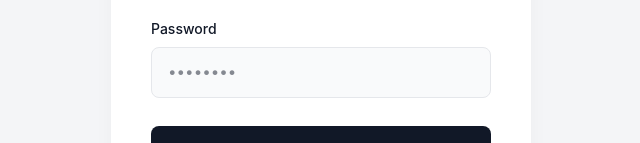
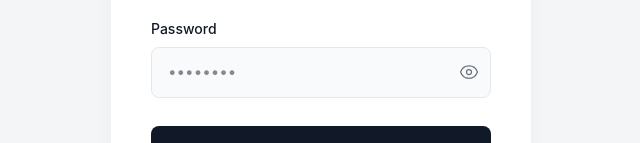
Before and after one commit to addiii24/Zomato, a React (Vite) app in the folder Frontend/: page /user/login in a window 1280 px wide. Shown: the part 356-499 px from the top of the page, without its empty margins (319-959 px from the left). Built offline with nearby package versions, Linux system fonts and the light colour scheme.

Commit message:
feat: implement authentication pages and backend models for user and food partner roles

```diff
--- a/Frontend/src/pages/Auth.css
+++ b/Frontend/src/pages/Auth.css
@@ -81,6 +81,43 @@
   border-color: var(--input-focus);
 }
 
+.password-input-wrapper {
+  position: relative;
+  display: flex;
+  align-items: center;
+  width: 100%;
+}
+
+.password-input-wrapper input {
+  width: 100%;
+  padding-right: 2.5rem;
+  box-sizing: border-box;
+}
+
+.password-toggle-btn {
+  position: absolute;
+  right: 0.75rem;
+  background: none;
+  border: none;
+  padding: 0;
+  cursor: pointer;
+  color: var(--text-secondary);
+  display: flex;
+  align-items: center;
+  justify-content: center;
+  transition: color 0.2s ease;
+  outline: none;
+}
+
+.password-toggle-btn:hover {
+  color: var(--text-primary);
+}
+
+.password-toggle-btn svg {
+  width: 20px;
+  height: 20px;
+}
+
 .auth-btn {
   background-color: var(--btn-bg);
   color: var(--btn-text);
--- a/Frontend/src/pages/FoodPartnerLogin.jsx
+++ b/Frontend/src/pages/FoodPartnerLogin.jsx
@@ -1,8 +1,10 @@
-import React from 'react';
+import React, { useState } from 'react';
 import { Link } from 'react-router-dom';
 import './Auth.css';
 
 const FoodPartnerLogin = () => {
+  const [showPassword, setShowPassword] = useState(false);
+
   return (
     <div className="auth-container">
       <div className="auth-card">
@@ -20,7 +22,29 @@
 
           <div className="form-group">
             <label htmlFor="password">Password</label>
-            <input type="password" id="password" placeholder="••••••••" />
+            <div className="password-input-wrapper">
+              <input
+                type={showPassword ? "text" : "password"}
+                id="password"
+                placeholder="••••••••"
+              />
+              <button
+                type="button"
+                className="password-toggle-btn"
+                onClick={() => setShowPassword(!showPassword)}
+              >
+                {showPassword ? (
+                  <svg xmlns="http://www.w3.org/2000/svg" fill="none" viewBox="0 0 24 24" strokeWidth={1.5} stroke="currentColor">
+                    <path strokeLinecap="round" strokeLinejoin="round" d="M3.98 8.223A10.477 10.477 0 0 0 1.934 12C3.226 16.338 7.244 19.5 12 19.5c.993 0 1.953-.138 2.863-.395M6.228 6.228A10.451 10.451 0 0 1 12 4.5c4.756 0 8.773 3.162 10.065 7.498a10.522 10.522 0 0 1-4.293 5.774M6.228 6.228 3 3m3.228 3.228 3.65 3.65m7.894 7.894L21 21m-3.228-3.228-3.65-3.65m0 0a3 3 0 1 0-4.243-4.243m4.242 4.242L9.88 9.88" />
+                  </svg>
+                ) : (
+                  <svg xmlns="http://www.w3.org/2000/svg" fill="none" viewBox="0 0 24 24" strokeWidth={1.5} stroke="currentColor">
+                    <path strokeLinecap="round" strokeLinejoin="round" d="M2.036 12.322a1.012 1.012 0 0 1 0-.639C3.423 7.51 7.36 4.5 12 4.5c4.638 0 8.573 3.007 9.963 7.178.07.207.07.431 0 .639C20.577 16.49 16.64 19.5 12 19.5c-4.638 0-8.573-3.007-9.963-7.178Z" />
+                    <path strokeLinecap="round" strokeLinejoin="round" d="M15 12a3 3 0 1 1-6 0 3 3 0 0 1 6 0Z" />
+                  </svg>
+                )}
+              </button>
+            </div>
           </div>
 
           <button type="submit" className="auth-btn">Sign in</button>
--- a/Frontend/src/pages/FoodPartnerRegister.jsx
+++ b/Frontend/src/pages/FoodPartnerRegister.jsx
@@ -1,8 +1,10 @@
-import React from 'react';
+import React, { useState } from 'react';
 import { Link } from 'react-router-dom';
 import './Auth.css';
 
 const FoodPartnerRegister = () => {
+  const [showPassword, setShowPassword] = useState(false);
+
   return (
     <div className="auth-container">
       <div className="auth-card">
@@ -40,7 +42,29 @@
 
           <div className="form-group">
             <label htmlFor="password">Password</label>
-            <input type="password" id="password" placeholder="••••••••" />
+            <div className="password-input-wrapper">
+              <input
+                type={showPassword ? "text" : "password"}
+                id="password"
+                placeholder="••••••••"
+              />
+              <button
+                type="button"
+                className="password-toggle-btn"
+                onClick={() => setShowPassword(!showPassword)}
+              >
+                {showPassword ? (
+                  <svg xmlns="http://www.w3.org/2000/svg" fill="none" viewBox="0 0 24 24" strokeWidth={1.5} stroke="currentColor">
+                    <path strokeLinecap="round" strokeLinejoin="round" d="M3.98 8.223A10.477 10.477 0 0 0 1.934 12C3.226 16.338 7.244 19.5 12 19.5c.993 0 1.953-.138 2.863-.395M6.228 6.228A10.451 10.451 0 0 1 12 4.5c4.756 0 8.773 3.162 10.065 7.498a10.522 10.522 0 0 1-4.293 5.774M6.228 6.228 3 3m3.228 3.228 3.65 3.65m7.894 7.894L21 21m-3.228-3.228-3.65-3.65m0 0a3 3 0 1 0-4.243-4.243m4.242 4.242L9.88 9.88" />
+                  </svg>
+                ) : (
+                  <svg xmlns="http://www.w3.org/2000/svg" fill="none" viewBox="0 0 24 24" strokeWidth={1.5} stroke="currentColor">
+                    <path strokeLinecap="round" strokeLinejoin="round" d="M2.036 12.322a1.012 1.012 0 0 1 0-.639C3.423 7.51 7.36 4.5 12 4.5c4.638 0 8.573 3.007 9.963 7.178.07.207.07.431 0 .639C20.577 16.49 16.64 19.5 12 19.5c-4.638 0-8.573-3.007-9.963-7.178Z" />
+                    <path strokeLinecap="round" strokeLinejoin="round" d="M15 12a3 3 0 1 1-6 0 3 3 0 0 1 6 0Z" />
+                  </svg>
+                )}
+              </button>
+            </div>
           </div>
 
           <button type="submit" className="auth-btn">Register Business</button>
--- a/Frontend/src/pages/UserLogin.jsx
+++ b/Frontend/src/pages/UserLogin.jsx
@@ -1,8 +1,10 @@
-import React from 'react';
+import React, { useState } from 'react';
 import { Link } from 'react-router-dom';
 import './Auth.css';
 
 const UserLogin = () => {
+  const [showPassword, setShowPassword] = useState(false);
+
   return (
     <div className="auth-container">
       <div className="auth-card">
@@ -20,7 +22,29 @@
 
           <div className="form-group">
             <label htmlFor="password">Password</label>
-            <input type="password" id="password" placeholder="••••••••" />
+            <div className="password-input-wrapper">
+              <input
+                type={showPassword ? "text" : "password"}
+                id="password"
+                placeholder="••••••••"
+              />
+              <button
+                type="button"
+                className="password-toggle-btn"
+                onClick={() => setShowPassword(!showPassword)}
+              >
+                {showPassword ? (
+                  <svg xmlns="http://www.w3.org/2000/svg" fill="none" viewBox="0 0 24 24" strokeWidth={1.5} stroke="currentColor">
+                    <path strokeLinecap="round" strokeLinejoin="round" d="M3.98 8.223A10.477 10.477 0 0 0 1.934 12C3.226 16.338 7.244 19.5 12 19.5c.993 0 1.953-.138 2.863-.395M6.228 6.228A10.451 10.451 0 0 1 12 4.5c4.756 0 8.773 3.162 10.065 7.498a10.522 10.522 0 0 1-4.293 5.774M6.228 6.228 3 3m3.228 3.228 3.65 3.65m7.894 7.894L21 21m-3.228-3.228-3.65-3.65m0 0a3 3 0 1 0-4.243-4.243m4.242 4.242L9.88 9.88" />
+                  </svg>
+                ) : (
+                  <svg xmlns="http://www.w3.org/2000/svg" fill="none" viewBox="0 0 24 24" strokeWidth={1.5} stroke="currentColor">
+                    <path strokeLinecap="round" strokeLinejoin="round" d="M2.036 12.322a1.012 1.012 0 0 1 0-.639C3.423 7.51 7.36 4.5 12 4.5c4.638 0 8.573 3.007 9.963 7.178.07.207.07.431 0 .639C20.577 16.49 16.64 19.5 12 19.5c-4.638 0-8.573-3.007-9.963-7.178Z" />
+                    <path strokeLinecap="round" strokeLinejoin="round" d="M15 12a3 3 0 1 1-6 0 3 3 0 0 1 6 0Z" />
+                  </svg>
+                )}
+              </button>
+            </div>
           </div>
 
           <button type="submit" className="auth-btn">Sign in</button>
--- a/Frontend/src/pages/UserRegister.jsx
+++ b/Frontend/src/pages/UserRegister.jsx
@@ -1,8 +1,10 @@
-import React from 'react';
+import React, { useState } from 'react';
 import { Link } from 'react-router-dom';
 import './Auth.css';
 
 const UserRegister = () => {
+  const [showPassword, setShowPassword] = useState(false);
+
   return (
     <div className="auth-container">
       <div className="auth-card">
@@ -25,7 +27,29 @@
 
           <div className="form-group">
             <label htmlFor="password">Password</label>
-            <input type="password" id="password" placeholder="••••••••" />
+            <div className="password-input-wrapper">
+              <input
+                type={showPassword ? "text" : "password"}
+                id="password"
+                placeholder="••••••••"
+              />
+              <button
+                type="button"
+                className="password-toggle-btn"
+                onClick={() => setShowPassword(!showPassword)}
+              >
+                {showPassword ? (
+                  <svg xmlns="http://www.w3.org/2000/svg" fill="none" viewBox="0 0 24 24" strokeWidth={1.5} stroke="currentColor">
+                    <path strokeLinecap="round" strokeLinejoin="round" d="M3.98 8.223A10.477 10.477 0 0 0 1.934 12C3.226 16.338 7.244 19.5 12 19.5c.993 0 1.953-.138 2.863-.395M6.228 6.228A10.451 10.451 0 0 1 12 4.5c4.756 0 8.773 3.162 10.065 7.498a10.522 10.522 0 0 1-4.293 5.774M6.228 6.228 3 3m3.228 3.228 3.65 3.65m7.894 7.894L21 21m-3.228-3.228-3.65-3.65m0 0a3 3 0 1 0-4.243-4.243m4.242 4.242L9.88 9.88" />
+                  </svg>
+                ) : (
+                  <svg xmlns="http://www.w3.org/2000/svg" fill="none" viewBox="0 0 24 24" strokeWidth={1.5} stroke="currentColor">
+                    <path strokeLinecap="round" strokeLinejoin="round" d="M2.036 12.322a1.012 1.012 0 0 1 0-.639C3.423 7.51 7.36 4.5 12 4.5c4.638 0 8.573 3.007 9.963 7.178.07.207.07.431 0 .639C20.577 16.49 16.64 19.5 12 19.5c-4.638 0-8.573-3.007-9.963-7.178Z" />
+                    <path strokeLinecap="round" strokeLinejoin="round" d="M15 12a3 3 0 1 1-6 0 3 3 0 0 1 6 0Z" />
+                  </svg>
+                )}
+              </button>
+            </div>
           </div>
 
           <button type="submit" className="auth-btn">Sign up</button>
```
Also changed, not shown: 2 other files (tests, documents, lock files or other folders).
